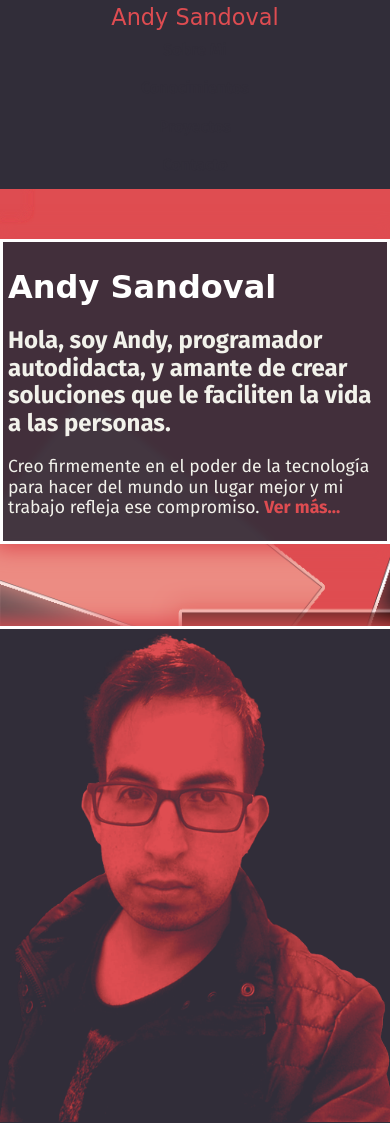
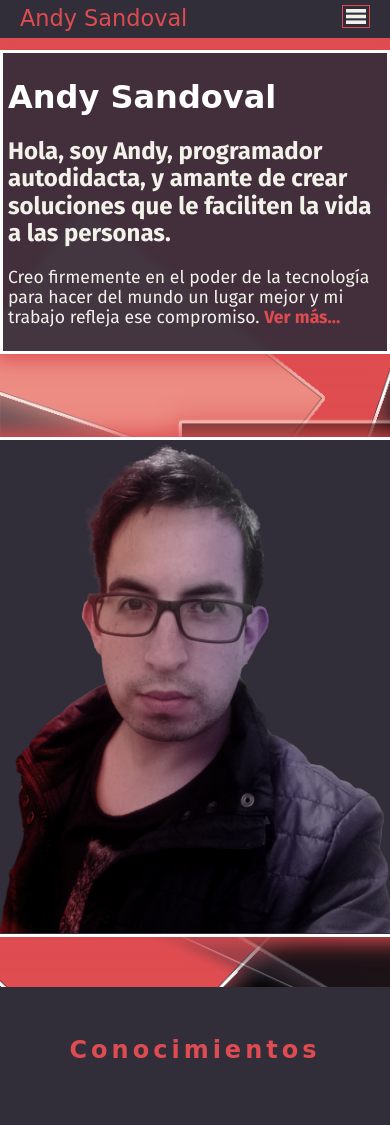
Before and after one commit to SyndraMaster/portfolio, a plain HTML site: page index.html in a window 390 px wide. Shown: the top 1125 px of the page. Drawn offline with Linux system fonts and the light colour scheme; a web font is replaced by a local one.

Commit message:
feat: 📱 Responsive navbar * 💫Agregadas animacionas navbar * 🍱 Cambiada imagen de profile principal

```diff
--- a/css/_banner.scss
+++ b/css/_banner.scss
@@ -1,4 +1,5 @@
 .banner {
+    // padding-top: 46px;
     width: 100%;
     // height: 600px;
     justify-content: space-between;
--- a/css/_header.scss
+++ b/css/_header.scss
@@ -4,6 +4,12 @@ header {
     justify-content: space-between;
     align-items: center;
     background-color: $dark;
+    flex-flow: row wrap;
+    position: fixed;
+    width: 100%;
+    z-index: 12;
+    box-sizing: border-box;
+    overflow: hidden;
     .brand {
         font-family: $titulos;
         font-size: 1.4rem;
@@ -11,8 +17,6 @@ header {
     }
     nav {
         display: block;
-    }
-    .normalNav {
         font-family: $fuentePrincipal;
         a {
             color: $luces;
@@ -20,14 +24,29 @@ header {
             margin: 10px;
         }
     }
+
     .responsiveNav {
         display: none;
         flex-flow: column nowrap;
-        font-family: $fuentePrincipal;
-        a {
-            color: $dark;
-            font-weight: bold;
-            margin: 10px;
+        width: 100%;
+        top: 36px;
+        left: 100%;
+        z-index: 9;
+        position: fixed;
+        background-color: $dark;
+        align-items: center;
+        transition: 1s ease;
+        box-shadow: 0 10px 10px -8px $colorPrincipal;
+        &.active {
+            left: 0;
         }
     }
 }
+.menu-hamburguesa {
+    img {
+        width: 20px;
+        padding: 3px;
+        border: 1px solid $colorPrincipal;
+    }
+    display: none;
+}
--- a/css/_queries.scss
+++ b/css/_queries.scss
@@ -59,15 +59,16 @@
     .conocimientos-resumen {
         width: 100%;
     }
-    header {
-        flex-flow: column nowrap;
-    }
     nav.normalNav {
         display: none;
     }
     nav.responsiveNav {
         display: flex;
         text-align: center;
+        width: 100%;
+    }
+    .menu-hamburguesa {
+        display: block;
     }
 }
 @media (max-width:470px) {
--- a/index.html
+++ b/index.html
@@ -23,6 +23,9 @@
             <a href="">Proyectos</a>
             <a href="">Contacto</a>
         </nav>
+        <div class="menu-hamburguesa">
+            <img src="img/hmenu.svg" alt="">
+        </div>
         <nav class="responsiveNav">
             <a href="">Sobre Mi</a>
             <a href="">Conocimientos</a>
@@ -53,7 +56,7 @@
                     <p>Creo firmemente en el poder de la tecnología para hacer del mundo un lugar mejor y mi trabajo refleja ese compromiso. <a href="#">Ver más...</a></p>
                 </div>
                 <div class="imagen-banner">
-                    <img src="./img/profile.png" alt="">
+                    <img src="./img/profile3.png" alt="">
                 </div>
             </div>
         </section>
--- a/js/main.js
+++ b/js/main.js
@@ -1,15 +1,5 @@
-// const container = document.querySelector('.particulas');
-// const banner = document.querySelector('.banner');
-// console.log(banner.offsetWidth)
-
-// for (let i = 0; i < 10; i++) {
-//   const box = document.createElement('div');
-//   box.classList.add('particula');
-
-//   // Establecer propiedades de posicionamiento aleatorias
-//   const randomX = Math.floor(Math.random() * banner.offsetWidth);
-//   const randomY = Math.floor(Math.random() * banner.offsetHeight);
-//   box.style.left = `${randomX}px`;
-//   box.style.bottom = randomY + banner.offsetHeight + 'px';
-//   container.appendChild(box);
-// }
+let hmenu = document.querySelector('.menu-hamburguesa');
+let responsiveMenu = document.querySelector('.responsiveNav');
+hmenu.addEventListener('click', () => {
+    responsiveMenu.classList.toggle('active');
+})
```
Also changed, not shown: css/estilos.css, img/hmenu.svg (added), img/perfil2.png (added), img/profile3.png (added), 1 other file.
